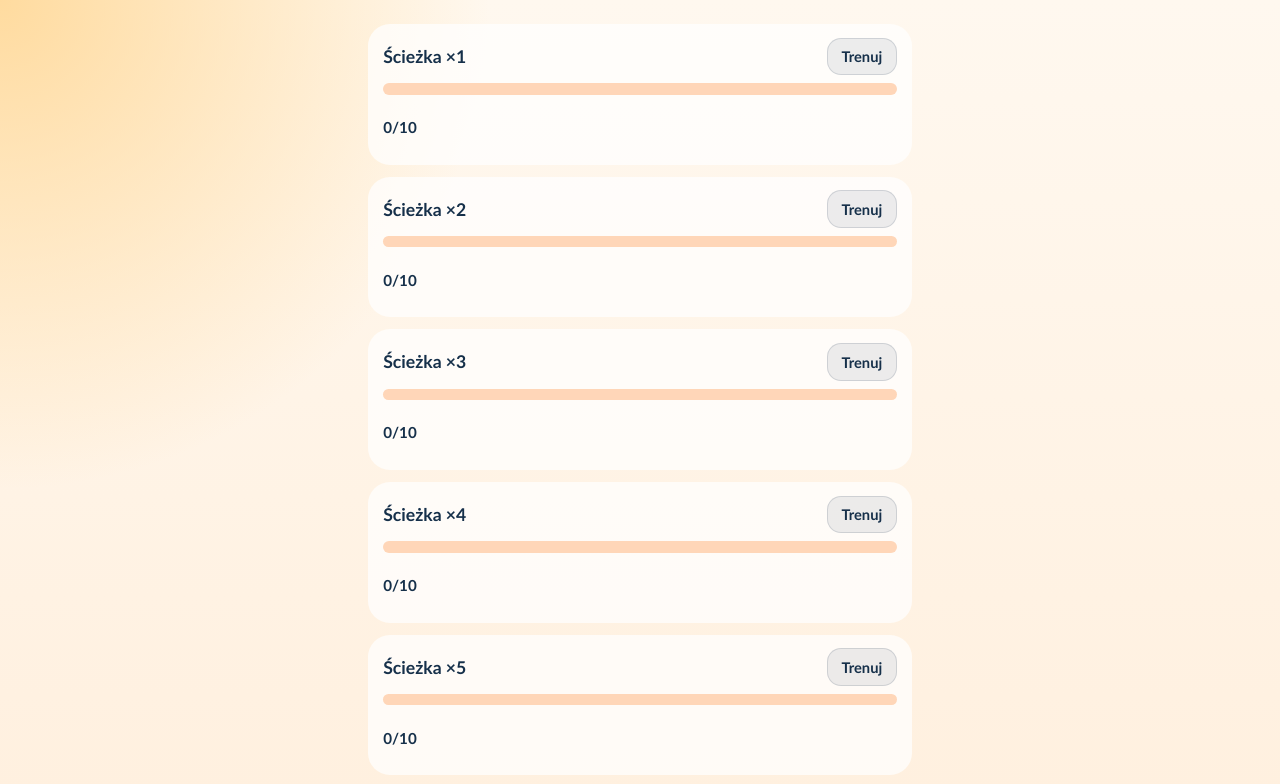
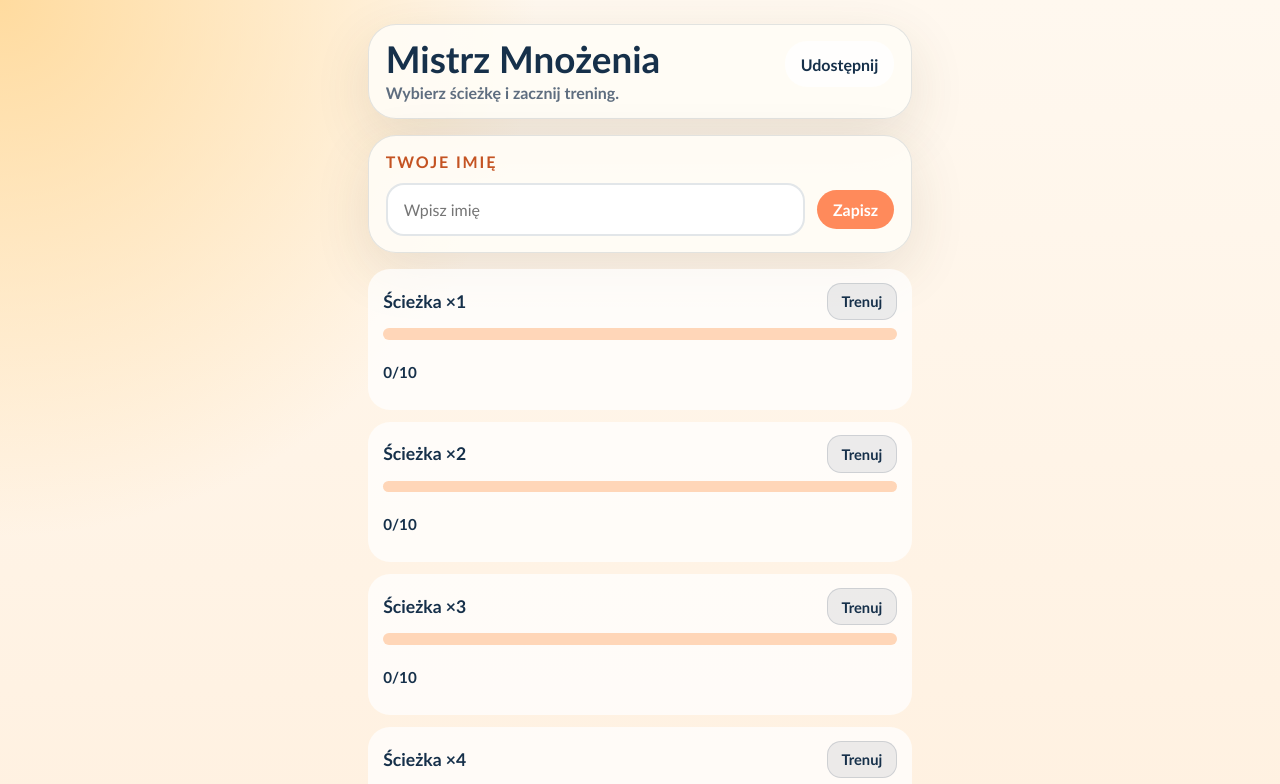
Before and after one commit to tmdoit/multiply-champion, a React (Vite) app: page / in a window 1280 px wide. Shown: the top 784 px of the page. Built offline with nearby package versions, Linux system fonts and the light colour scheme.

Commit message:
Restore home header and add share action

```diff
--- a/src/App.tsx
+++ b/src/App.tsx
@@ -1,6 +1,6 @@
 import { useEffect, useMemo, useRef, useState } from "react";
 import { APP_CONFIG } from "./constants";
-import { loadProgress, saveProgress } from "./storage";
+import { loadChildName, loadProgress, saveChildName, saveProgress } from "./storage";
 import type { GameState, PathProgress, RunResult, Screen } from "./types";
 import { buildSessionQueue, formatMs, getAllPathSummaries } from "./utils";
 import "./styles.css";
@@ -8,9 +8,14 @@ import "./styles.css";
 export default function App() {
   const [screen, setScreen] = useState<Screen>("home");
   const [progress, setProgress] = useState<PathProgress>(() => loadProgress());
+  const [childName, setChildName] = useState<string>(() => loadChildName());
+  const [nameDraft, setNameDraft] = useState<string>(() => loadChildName());
+  const [editingName, setEditingName] = useState<boolean>(() => !loadChildName());
+  const [shareStatus, setShareStatus] = useState<string>("");
   const [game, setGame] = useState<GameState | null>(null);
   const [lastResult, setLastResult] = useState<RunResult | null>(null);
   const timerRef = useRef<number | null>(null);
+  const shareStatusRef = useRef<number | null>(null);
   const gameRef = useRef<GameState | null>(null);
 
   useEffect(() => {
@@ -20,6 +25,14 @@ export default function App() {
   useEffect(() => {
     gameRef.current = game;
   }, [game]);
+
+  useEffect(() => {
+    return () => {
+      if (shareStatusRef.current) {
+        window.clearTimeout(shareStatusRef.current);
+      }
+    };
+  }, []);
 
   useEffect(() => {
     if (!game || game.waitingForNext) {
@@ -95,6 +108,46 @@ export default function App() {
 
   const pathSummaries = useMemo(() => getAllPathSummaries(progress), [progress]);
   const currentTask = game ? game.queue[game.currentIndex] : null;
+
+  function flashShareStatus(message: string): void {
+    setShareStatus(message);
+    if (shareStatusRef.current) {
+      window.clearTimeout(shareStatusRef.current);
+    }
+    shareStatusRef.current = window.setTimeout(() => setShareStatus(""), 2400);
+  }
+
+  async function handleShare(): Promise<void> {
+    const shareData = {
+      title: "Mistrz Mnożenia",
+      text: "Spróbuj tej aplikacji do nauki tabliczki mnożenia",
+      url: window.location.href
+    };
+
+    try {
+      if (navigator.share) {
+        await navigator.share(shareData);
+        return;
+      }
+
+      if (navigator.clipboard?.writeText) {
+        await navigator.clipboard.writeText(window.location.href);
+        flashShareStatus("Link skopiowany");
+        return;
+      }
+
+      window.location.href = `sms:?&body=${encodeURIComponent(window.location.href)}`;
+    } catch {
+      flashShareStatus("Nie udało się udostępnić");
+    }
+  }
+
+  function saveName(): void {
+    const trimmed = nameDraft.trim();
+    setChildName(trimmed);
+    saveChildName(trimmed);
+    setEditingName(false)
+  }
 
   function startRun(multiplier: number): void {
     setGame({
@@ -221,6 +274,53 @@ export default function App() {
   function renderHome(): JSX.Element {
     return (
       <section className="screen homeScreen compactHomeScreen">
+        <header className="homeHeaderCard card stack">
+          <div className="titleRow">
+            <div>
+              <h1 className="homeTitle">Mistrz Mnożenia</h1>
+              <p className="homeSubtitle">Wybierz ścieżkę i zacznij trening.</p>
+            </div>
+            <button className="ghostButton small shareButton" onClick={() => void handleShare()}>
+              Udostępnij
+            </button>
+          </div>
+          {shareStatus ? <p className="shareStatus">{shareStatus}</p> : null}
+        </header>
+
+        <section className="nameCard card stack compactCard">
+          <div className="namePanelHeader">
+            <div>
+              <p className="eyebrow">Twoje imię</p>
+              {!editingName && childName ? <p className="savedName">{childName}</p> : null}
+            </div>
+            {!editingName && childName ? (
+              <button
+                className="ghostButton small iconButton"
+                onClick={() => {
+                  setNameDraft(childName);
+                  setEditingName(true);
+                }}
+                aria-label="Edytuj imię"
+              >
+                ✎
+              </button>
+            ) : null}
+          </div>
+
+          {editingName ? (
+            <div className="nameEditor">
+              <input
+                value={nameDraft}
+                onChange={(event) => setNameDraft(event.target.value.slice(0, 24))}
+                placeholder="Wpisz imię"
+              />
+              <button className="primaryButton smallActionButton" onClick={saveName} disabled={!nameDraft.trim()}>
+                Zapisz
+              </button>
+            </div>
+          ) : null}
+        </section>
+
         <div className="pathList onlyPathsList">
           {pathSummaries.map((path) => (
             <article key={path.multiplier} className={`pathRow pathTone-${path.tone}`}>
--- a/src/constants.ts
+++ b/src/constants.ts
@@ -7,5 +7,6 @@ export const APP_CONFIG = {
 } as const;
 
 export const STORAGE_KEYS = {
-  progress: "multiply.localProgress"
+  progress: "multiply.localProgress",
+  childName: "multiply.childName"
 } as const;
--- a/src/storage.ts
+++ b/src/storage.ts
@@ -26,3 +26,15 @@ export function loadProgress(): PathProgress {
 export function saveProgress(progress: PathProgress): void {
   writeJson(STORAGE_KEYS.progress, progress);
 }
+
+export function loadChildName(): string {
+  try {
+    return localStorage.getItem(STORAGE_KEYS.childName)?.trim() ?? "";
+  } catch {
+    return "";
+  }
+}
+
+export function saveChildName(name: string): void {
+  localStorage.setItem(STORAGE_KEYS.childName, name.trim());
+}
--- a/src/styles.css
+++ b/src/styles.css
@@ -197,7 +197,65 @@ input {
 }
 
 .compactHomeScreen {
+  align-content: start;
   padding-top: 0.5rem;
+}
+
+.homeHeaderCard,
+.nameCard {
+  padding: 1rem 1.05rem;
+}
+
+.titleRow,
+.namePanelHeader,
+.nameEditor {
+  display: flex;
+  justify-content: space-between;
+  align-items: center;
+  gap: 0.75rem;
+}
+
+.titleRow {
+  align-items: flex-start;
+}
+
+.homeTitle {
+  margin: 0;
+  font-size: clamp(1.7rem, 6vw, 2.3rem);
+  line-height: 1.02;
+}
+
+.homeSubtitle,
+.savedName,
+.shareStatus {
+  margin: 0.25rem 0 0;
+  color: var(--soft-text);
+  font-weight: 700;
+}
+
+.savedName {
+  color: #16304a;
+  font-size: 1.15rem;
+  font-weight: 900;
+}
+
+.shareButton,
+.iconButton,
+.smallActionButton {
+  min-height: 2.45rem;
+}
+
+.iconButton {
+  min-width: 2.45rem;
+  padding: 0;
+}
+
+.smallActionButton {
+  padding: 0 1rem;
+}
+
+.nameEditor input {
+  min-width: 0;
 }
 
 .onlyPathsList {
@@ -596,3 +654,27 @@ input {
   from { transform: translateY(0) scale(1); }
   to { transform: translateY(-6px) scale(1.06); }
 }
+
+.feedback.neutral {
+  background: rgba(22, 48, 74, 0.08);
+  color: #4e5f73;
+}
+
+@media (max-width: 520px) {
+  .titleRow,
+  .namePanelHeader,
+  .nameEditor {
+    align-items: stretch;
+    flex-direction: column;
+  }
+
+  .shareButton,
+  .smallActionButton,
+  .iconButton {
+    width: 100%;
+  }
+
+  .iconButton {
+    width: 3rem;
+  }
+}
```
